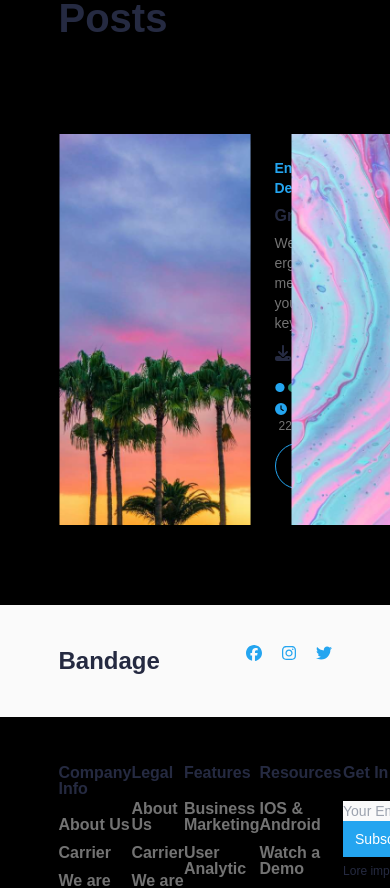
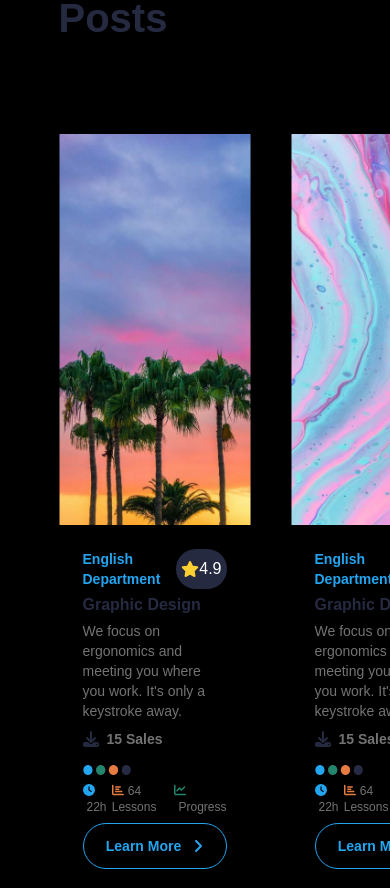
Before and after one commit to hacermelisyilmaz/E-Commerce-Project, a React (Create React App) app in the folder e-commerce/: page / in a window 390 px wide. Shown: the part 8340-9228 px from the top of the page. Built offline with nearby package versions, Linux system fonts and the light colour scheme.

Commit message:
Responsive design

```diff
--- a/e-commerce/src/components/Post.js
+++ b/e-commerce/src/components/Post.js
@@ -10,9 +10,9 @@ import {
 
 function Post({ data }) {
   return (
-    <div className="Post flex">
+    <div className="Post flex sm:flex-col">
       <img src={data.img} />
-      <div className="text-content p-6 pb-9 flex flex-col justify-between">
+      <div className="text-content p-6 pb-9 flex flex-col justify-between sm:gap-2">
         <div className="first-line flex justify-between">
           <h6 className="text-sm font-bold text-secondary">{data.title1}</h6>
           <div className="flex items-center p-[5px] border rounded-[20px] bg-primary">
```
